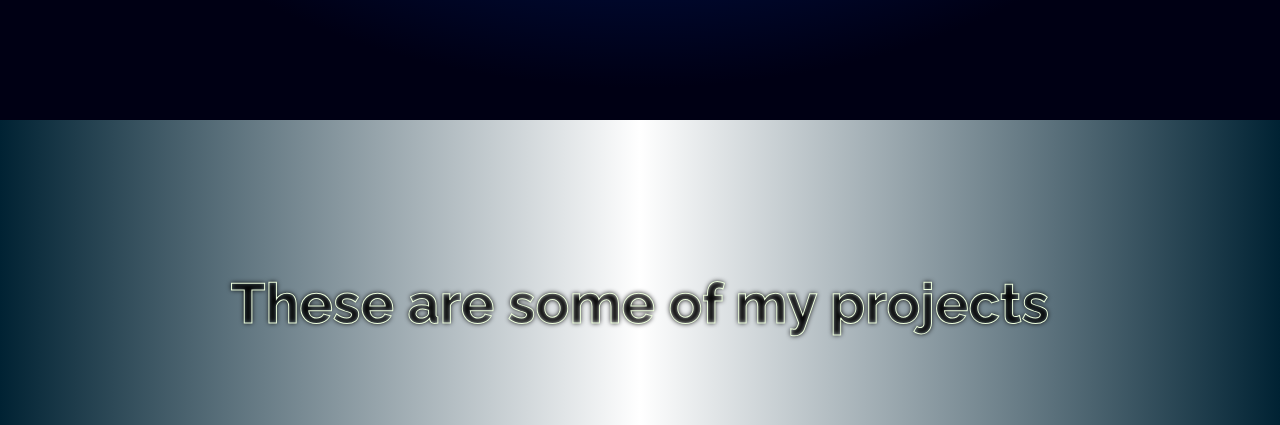
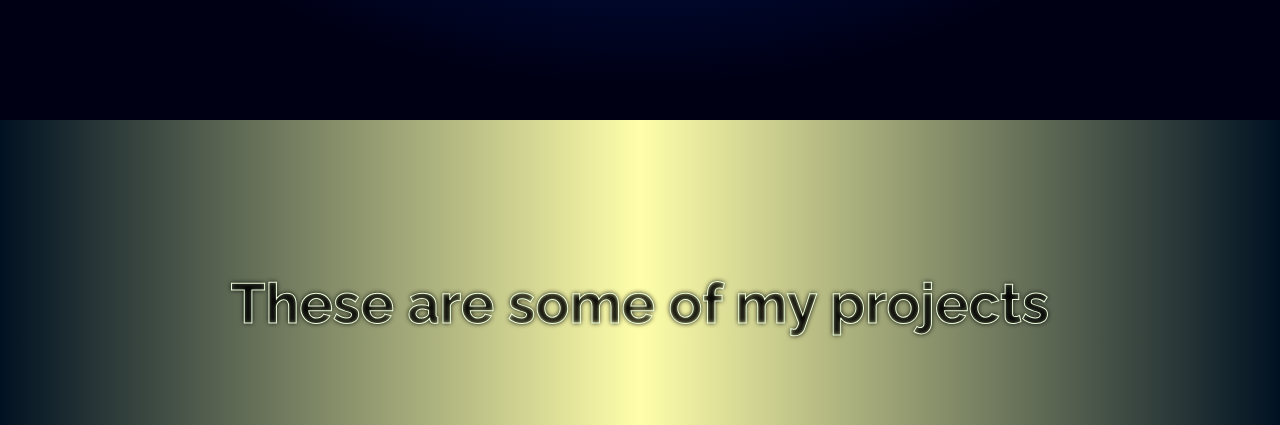
Before and after one commit to conancos/portfolio-2022-html-css, a website: page index.html in a window 1280 px wide. Shown: the part 680-1105 px from the top of the page. Drawn offline with nearby package versions, Linux system fonts and the light colour scheme.

Commit message:
style mask improve

```diff
--- a/styles.css
+++ b/styles.css
@@ -252,9 +252,10 @@ small {
     padding: 75px 0px;
     text-align: center;
     font-size: 1.3rem;
-    background-image: linear-gradient(90deg,#023,#fff,#023);
-    /* background: rgb(255, 255, 255); */
+    background-image: linear-gradient(90deg,#012,#ffa,#012) /*#023*/;
+    /* background: #ffa; */
     padding-bottom: 150px;
+    /* mask-image: linear-gradient( transparent 5%, #023 20% 80%, transparent 95%); */
 }
 
 #projects h2 {
@@ -267,6 +268,7 @@ small {
     font-family: 'Raleway', sans-serif;
     margin: 75px auto;
     animation: anim3 10s infinite;
+    z-index: 100;
 }
 
 @keyframes anim3 {
@@ -498,6 +500,7 @@ p.project-tile {
     max-height: 100vh;
     overflow: hidden;
     pointer-events: auto;
+    mask-image: linear-gradient(180deg, #0005 2%, #000 20% 90%, #0003 98%);
 }
 
 .video-container {
```
